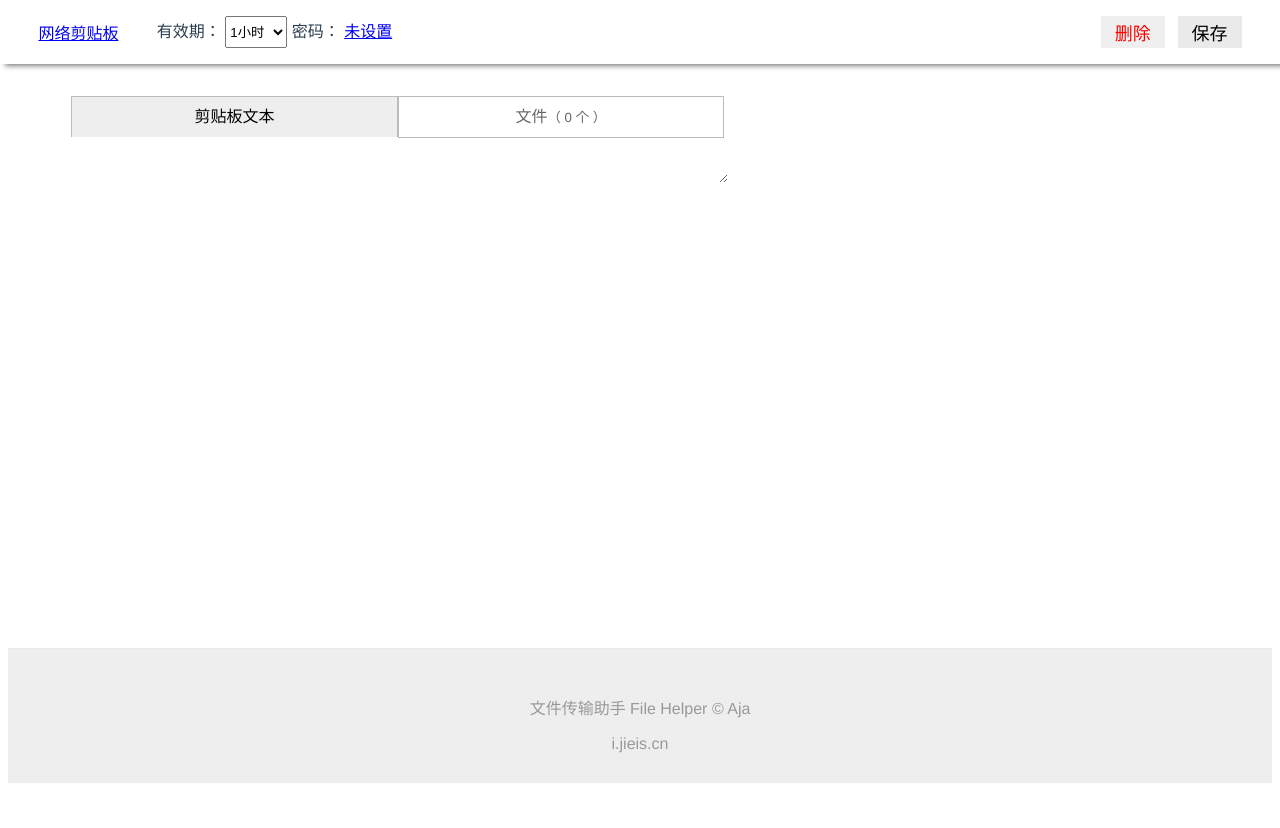
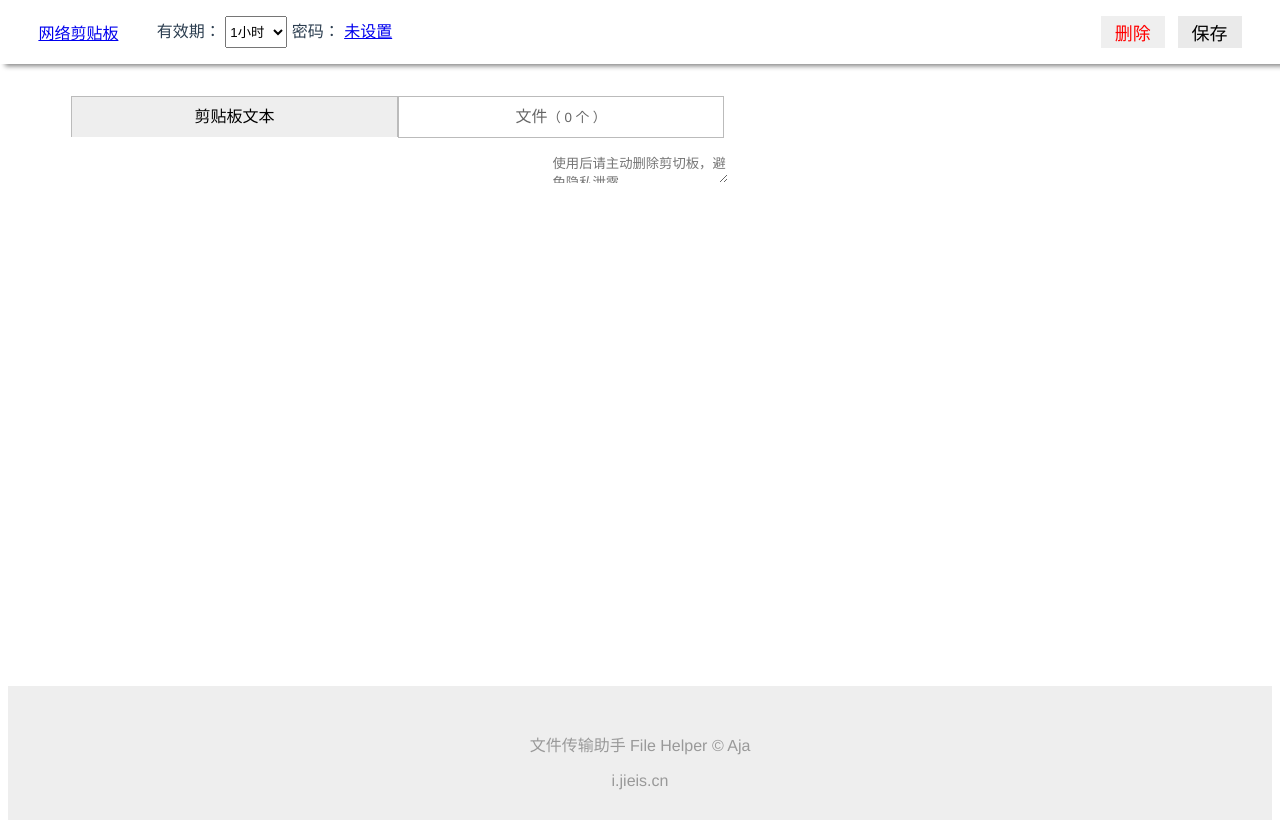
Before and after one commit to DaxiLi/transEZ_web, a Vue app: page / in a window 1280 px wide. Before the commit the page ends 800 px from the top, so only its background shows below. Built offline with nearby package versions, Linux system fonts and the light colour scheme.

Commit message:
优化Board Footer UI

```diff
--- a/src/App.vue
+++ b/src/App.vue
@@ -39,6 +39,9 @@ export default {
   -moz-osx-font-smoothing: grayscale;
   text-align: center;
   color: #2c3e50;
-  margin-top: 60px;
+  /*margin-top: 60px;*/
+  /*height: 100vh;*/
+  /*width: 100vw;*/
+  /*position: absolute;*/
 }
 </style>
--- a/src/components/Board.vue
+++ b/src/components/Board.vue
@@ -102,7 +102,8 @@
 
               <div v-show="showText" class="expandingArea " id="textarea">
                 <pre><span></span><br></pre>
-                <textarea></textarea>
+                <textarea placeholder="使用后请主动删除剪切板，避免隐私泄露
+请勿非法用途！"></textarea>
               </div>
 
 
@@ -271,12 +272,12 @@ export default {
 
 .container {
   width: 90%;
-  height: auto;
-  /*background-color: #2c3e50;*/
-  /*border-style: groove;*/
-  /*min-height: 60vh;*/
+  min-height: 70vh;
   margin: auto;
-  margin-top: 6rem;
+  margin-top: 3rem;
+  /*margin-bottom: 0;*/
+  padding-top: 3rem;
+  /*margin-bottom: -150px;*/
   display: flex;
   flex-direction: column;
 }
--- a/src/components/Footer.vue
+++ b/src/components/Footer.vue
@@ -15,18 +15,13 @@ export default {
 <style scoped>
 
 .footer{
-  /*position: fixed;*/
-  /*position: relative;*/
-  /*left: 0px;*/
-  /*bottom: 0px;*/
-  /*width: 100vw;*/
-  /*height: 100px;*/
+
   background-color: #eee;
   z-index: 9999;
 
   margin-top: 30px;
   padding: 30px 0;
-  border-top: 1px solid #eaeaea;
+  /*border-top: 1px solid #eaeaea;*/
   color: #999;
 }
 </style>
--- a/src/components/Index.vue
+++ b/src/components/Index.vue
@@ -42,6 +42,7 @@ export default {
 }
 
 
+
 .input-group-field {
   border-width: thin;
   border-radius: 15px 0 0 15px ;
```
